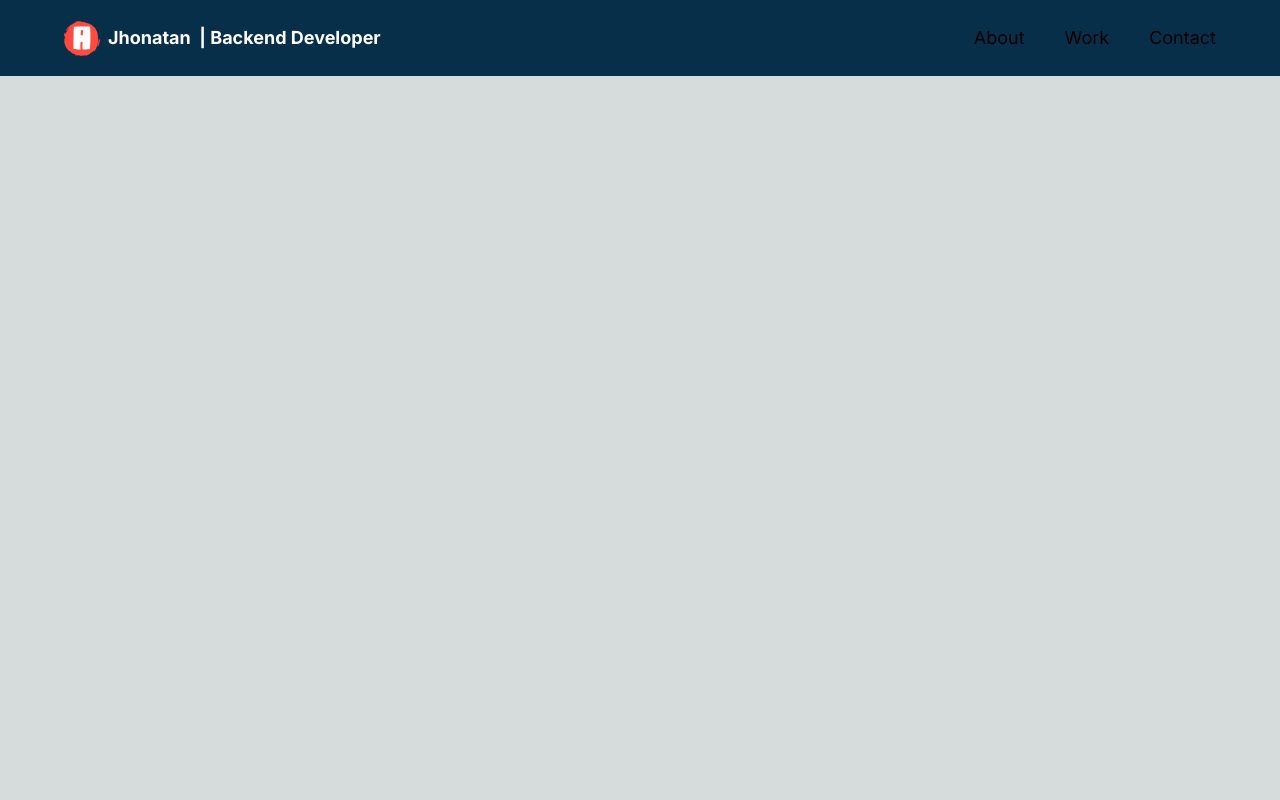
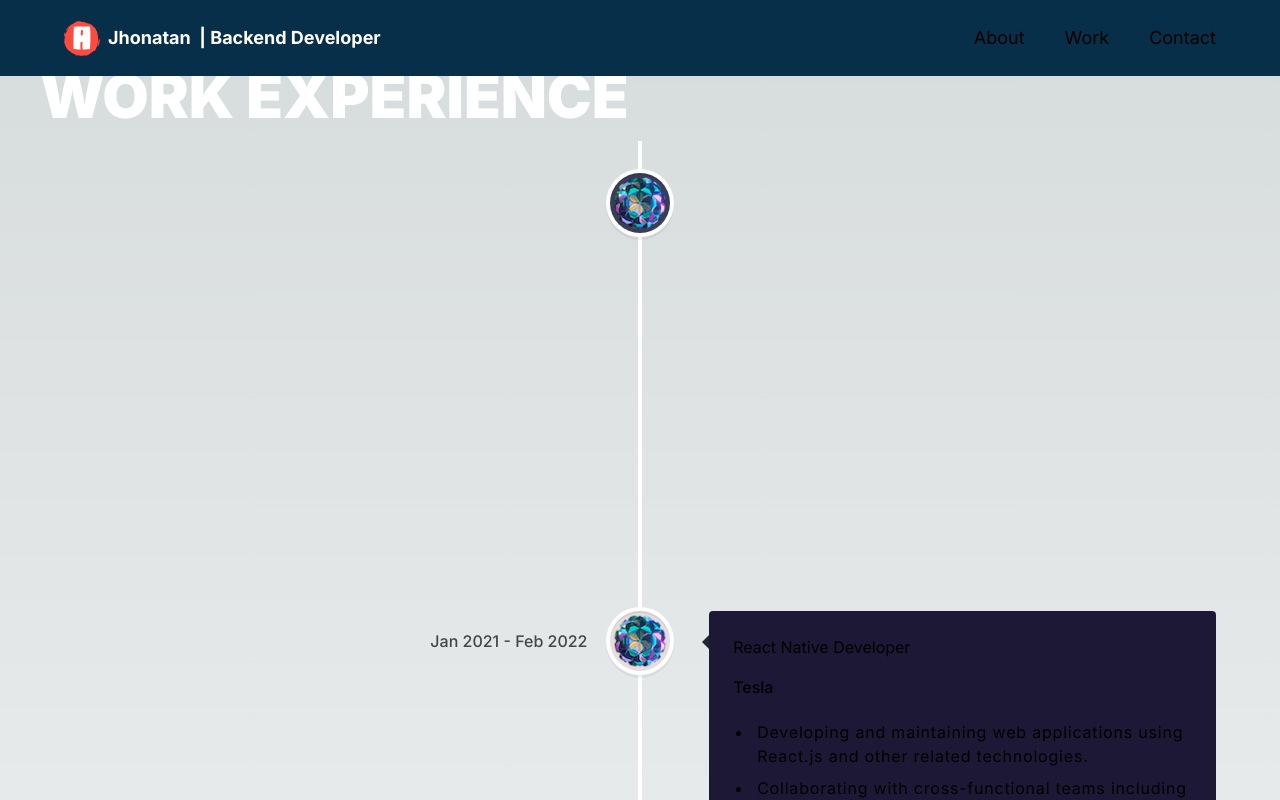
Before and after one commit to jhquihuiri7/jhonatan_quihuiri, a Next.js app: page / in a window 1280 px wide. Shown: the top 800 px of the page. Built offline with nearby package versions, Linux system fonts and the light colour scheme.

Commit message:
experience added

```diff
--- /dev/null
+++ b/declarations.d.ts
@@ -0,0 +1,3 @@
+// NOTE: The declaration below was injected by `"framer"`
+// see https://www.framer.com/docs/guides/handshake for more information.
+declare module "https://framer.com/m/*";
--- a/src/app/page.tsx
+++ b/src/app/page.tsx
@@ -1,4 +1,5 @@
-import {Navbar} from '@/components';
+import {Navbar, Experience} from '@/components';
+
 
 export default function Home() {
   return (
@@ -7,6 +8,7 @@
         <div className="bg-hero-pattern bg-cover bg-no-repeat bg-center">
           <Navbar></Navbar>
         </div>
+        <Experience></Experience>
       </div>
     </div>
     );
--- /dev/null
+++ b/src/components/Experience.tsx
@@ -0,0 +1,68 @@
+'use client'
+// @ts-ignore
+import {VerticalTimeline, VerticalTimelineElement} from 'react-vertical-timeline-component';
+import  {motion} from 'framer-motion'
+import 'react-vertical-timeline-component/style.min.css'
+import {experiences} from '@/constants'
+import {SectionWrapper} from '../wrapper/index'
+import {textVariant} from "@/utils/motion";
+import React from "react";
+
+
+const ExperienceCard = ({experience}:{experience:
+{icon:string, date:string, iconBg:string, company_name:string, title:string, points:string[]}})=>(
+    <VerticalTimelineElement
+        contentStyle={{background:"#1d1836", color:"fff"}}
+        contentArrowStyle={{borderRight:"7px solid #232631"}}
+        date={experience.date}
+        iconStyle={{background:experience.iconBg}}
+        icon={
+        <div>
+            <img
+                src={experience.icon}
+                alt={experience.company_name}
+                className="w-[60&] h-[60%] object-contain"
+            />
+        </div>
+        }
+    >
+       <div>
+           <h3>
+               {experience.title}
+           </h3>
+           <p
+            className="text-secondary text-[16px] text-semibold"
+           >{experience.company_name}</p>
+           <ul className="mt-5 list-disc ml-5 space-y-2">
+               {experience.points.map((point, index) =>(
+                   <li key={`experiences-point-${index}`} className="text-white-100 text-14 pl-1 tracking-wider">
+                       {point}
+                   </li>
+               ))}
+           </ul>
+       </div>
+    </VerticalTimelineElement>
+)
+const Experience = () => {
+  return (
+      <>
+          <motion.div variants={textVariant(0.1)} className="sm:px-10 px-5">
+              <p className="sm:text-[18px] text-[14px] text-secondary uppercase tracking-wider">
+                  WHAT I HAVE DONE SO FAR
+              </p>
+              <h2 className="text-white font-black md:text-[60px] sm:text-[50px] xs:text-[40px] text-[30px]">
+                  WORK EXPERIENCE
+              </h2>
+          </motion.div>
+          <div className="nt-20 flex flex-col">
+              <VerticalTimeline>
+                  {experiences.map((experience, index) => (
+                      <ExperienceCard key={index} experience={experience}/>
+                  ))}
+              </VerticalTimeline>
+          </div>
+      </>
+  )
+}
+
+export default SectionWrapper(Experience,"work")
--- a/src/components/index.ts
+++ b/src/components/index.ts
@@ -1,5 +1,6 @@
 import Navbar from './Navbar';
-
+import Experience from './Experience';
 export {
   Navbar,
+  Experience,
 }
--- /dev/null
+++ b/src/utils/motion.js
@@ -0,0 +1,88 @@
+export const textVariant = (delay) => {
+  return {
+    hidden: {
+      y: -50,
+      opacity: 0,
+    },
+    show: {
+      y: 0,
+      opacity: 1,
+      transition: {
+        type: "spring",
+        duration: 1.25,
+        delay: delay,
+      },
+    },
+  };
+};
+
+export const fadeIn = (direction, type, delay, duration) => {
+  return {
+    hidden: {
+      x: direction === "left" ? 100 : direction === "right" ? -100 : 0,
+      y: direction === "up" ? 100 : direction === "down" ? -100 : 0,
+      opacity: 0,
+    },
+    show: {
+      x: 0,
+      y: 0,
+      opacity: 1,
+      transition: {
+        type: type,
+        delay: delay,
+        duration: duration,
+        ease: "easeOut",
+      },
+    },
+  };
+};
+
+export const zoomIn = (delay, duration) => {
+  return {
+    hidden: {
+      scale: 0,
+      opacity: 0,
+    },
+    show: {
+      scale: 1,
+      opacity: 1,
+      transition: {
+        type: "tween",
+        delay: delay,
+        duration: duration,
+        ease: "easeOut",
+      },
+    },
+  };
+};
+
+export const slideIn = (direction, type, delay, duration) => {
+  return {
+    hidden: {
+      x: direction === "left" ? "-100%" : direction === "right" ? "100%" : 0,
+      y: direction === "up" ? "100%" : direction === "down" ? "100%" : 0,
+    },
+    show: {
+      x: 0,
+      y: 0,
+      transition: {
+        type: type,
+        delay: delay,
+        duration: duration,
+        ease: "easeOut",
+      },
+    },
+  };
+};
+
+export const staggerContainer = (staggerChildren, delayChildren) => {
+  return {
+    hidden: {},
+    show: {
+      transition: {
+        staggerChildren: staggerChildren,
+        delayChildren: delayChildren || 0,
+      },
+    },
+  };
+};
--- /dev/null
+++ b/src/wrapper/index.ts
@@ -0,0 +1,2 @@
+import SectionWrapper from './section_wrapper'
+export {SectionWrapper}
--- /dev/null
+++ b/src/wrapper/section_wrapper.tsx
@@ -0,0 +1,12 @@
+import {motion} from 'framer-motion';
+const SectionWrapper = (Component:any, idName:string)=>
+    function HOC(){
+    return(
+        <motion.section>
+            <span className="hash-span" id={idName}>&nbsp;</span>
+            <Component/>
+        </motion.section>
+    )
+}
+
+export default SectionWrapper
```
Also changed, not shown: package.json (+7 -0 lines), 1 other file (tests, documents, lock files or other folders).
